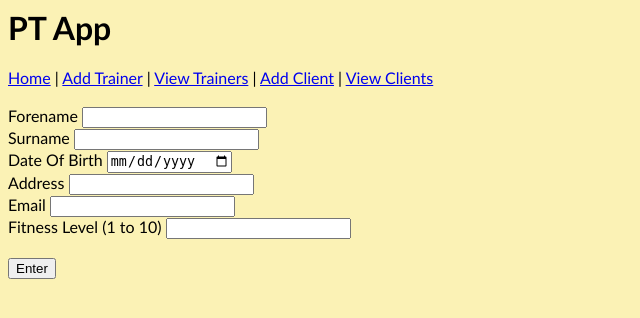
After one commit to MrLeonWeekes/personal-trainer, a Flask app: page /add-client in a window 1280 px wide. The commit adds this page. Shown: the top 318 px of the page, without its empty margins (0-640 px from the left). Run offline with Flask 2, Linux system fonts and the light colour scheme.

Commit message:
Pre delete function

```diff
--- a/application/__init__.py
+++ b/application/__init__.py
@@ -1,9 +1,12 @@
 from flask import Flask
 from flask_sqlalchemy import SQLAlchemy
 from os import getenv
+import pymysql
 
 app = Flask(__name__)
-app.config['SQLALCHEMY_DATABASE_URI'] = 'sqlite:///todoapp-db.db'
+# app.config['SQLALCHEMY_DATABASE_URI'] = 'sqlite:///personaltrainer-db.db'
+# app.config['SQLALCHEMY_DATABASE_URI'] = 'sqlite:///todoapp-db.db'
+app.config['SQLALCHEMY_DATABASE_URI'] = getenv("DATABASE_URI")
 app.config['SQLALCHEMY_TRACK_MODIFICATIONS'] = False
 app.config['SECRET_KEY'] = getenv('SECRET_KEY')
 
--- a/application/forms.py
+++ b/application/forms.py
@@ -11,15 +11,25 @@ class checkDateInFuture():
         if field.data < date.today():
             raise ValidationError(self.message)
 
-class UserForm(FlaskForm):
+        # -----------------------
+
+class ClientForm(FlaskForm):
     forename = StringField('Forename', validators=[DataRequired(), Length(min=1, max=30)])
     surname = StringField('Surname', validators=[DataRequired(), Length(min=1, max=30)])
+    dob = DateField('Date Of Birth', validators=[DataRequired(), checkDateInFuture("Please choose a date in the future")])
+    address = StringField('Address', validators=[DataRequired(), Length(min=1, max=50)])
+    email = StringField('Email', validators=[DataRequired(), Length(min=1, max=50)])
+    fitness_level = StringField('Fitness Level (1 to 10)', validators=[DataRequired(), Length(min=1, max=2)])
     submit = SubmitField('Enter')
 
-class TaskForm(FlaskForm):
-    task_name = StringField('Task Name', validators=[DataRequired(), Length(min=1, max=20)])
-    task_desc = TextAreaField('Description', validators=[DataRequired(), Length(min=1, max=100)])
-    task_status = SelectField('Status', choices=[('todo', 'todo'), ('done', 'done')])
-    due_date = DateField('Due Date', validators=[DataRequired(), checkDateInFuture("Please choose a date in the future")])
-    assigned_to = SelectField('Assign To', choices=[])
+class TrainerForm(FlaskForm):
+    forename = StringField('Forename', validators=[DataRequired(), Length(min=1, max=30)])
+    surname = StringField('Surname', validators=[DataRequired(), Length(min=1, max=30)])
+    skill = StringField('Skill', validators=[DataRequired(), Length(min=1, max=50)])
+    price = StringField('Price', validators=[DataRequired(), Length(min=1, max=10)])
     submit = SubmitField('Enter')
+
+class WorkoutForm(FlaskForm):
+    workout_date = DateField('Select a date to workout', validators=[DataRequired(), checkDateInFuture("Please choose a date in the future")])
+
+        # -----------------------
--- a/application/routes.py
+++ b/application/routes.py
@@ -8,92 +8,136 @@ from application.forms import *
 def index():
     return render_template('layout.html')
 
-@app.route('/view-tasks')
-def view_all_tasks():
-    tasks = Task.query.all()
-    return render_template('view_all.html', entity='Task', tasks=tasks)
+# @app.route('/view-tasks')
+# def view_all_tasks():
+#     tasks = Task.query.all()
+#     return render_template('view_all.html', entity='Task', tasks=tasks)
 
-@app.route('/add-task', methods=['GET', 'POST'])
-def create_new_task():
-    form = TaskForm()
-    users = User.query.all()
-    form.assigned_to.choices = [(user.uid, f"{user.forename} {user.surname}") for user in users]
-    if form.validate_on_submit():
-        t_name = form.task_name.data
-        t_desc = form.task_desc.data
-        due_date = form.due_date.data
-        uid = form.assigned_to.data
-        status = form.task_status.data
-        new_task = Task(task_name=t_name, task_desc=t_desc, task_status=status, due_date=due_date, assigned_to=uid)
-        db.session.add(new_task)
-        db.session.commit()
-        return redirect(url_for('view_all_tasks'))
-    errors = form.due_date.errors
-    errors += form.task_name.errors
-    return render_template('task_form.html', form = form, errors = errors)
+# @app.route('/add-task', methods=['GET', 'POST'])
+# def create_new_task():
+#     form = TaskForm()
+#     users = Trainer.query.all()
+#     form.assigned_to.choices = [(user.trainer_id, f"{user.forename} {user.surname}") for user in users]
+#     if form.validate_on_submit():
+#         t_name = form.task_name.data
+#         t_desc = form.task_desc.data
+#         due_date = form.due_date.data
+#         uid = form.assigned_to.data
+#         status = form.task_status.data
+#         new_task = Task(task_name=t_name, task_desc=t_desc, task_status=status, due_date=due_date, assigned_to=uid)
+#         db.session.add(new_task)
+#         db.session.commit()
+#         return redirect(url_for('view_all_tasks'))
+#     errors = form.due_date.errors
+#     errors += form.task_name.errors
+#     return render_template('task_form.html', form = form, errors = errors)
 
-@app.route('/update-task/<int:id>', methods=['GET', 'POST'])
-def update_task(id):
-    task_to_update = Task.query.get(id)
-    form = TaskForm()
-    users = User.query.all()
-    form.assigned_to.choices = [(user.uid, f"{user.forename} {user.surname}") for user in users]
-    if form.validate_on_submit():
-        task_to_update.task_name = form.task_name.data
-        task_to_update.task_desc = form.task_desc.data
-        task_to_update.due_date = form.due_date.data
-        task_to_update.status = form.task_status.data
-        task_to_update.assigned_to = form.assigned_to.data
-        db.session.commit()
-        return redirect(url_for('view_all_tasks'))
-    form.task_name.data = task_to_update.task_name
-    form.task_desc.data = task_to_update.task_desc
-    form.due_date.data = task_to_update.due_date
-    return render_template('task_form.html', form=form)
+# @app.route('/update-task/<int:id>', methods=['GET', 'POST'])
+# def update_task(id):
+#     task_to_update = Task.query.get(id)
+#     form = TaskForm()
+#     users = User.query.all()
+#     form.assigned_to.choices = [(user.uid, f"{user.forename} {user.surname}") for user in users]
+#     if form.validate_on_submit():
+#         task_to_update.task_name = form.task_name.data
+#         task_to_update.task_desc = form.task_desc.data
+#         task_to_update.due_date = form.due_date.data
+#         task_to_update.status = form.task_status.data
+#         task_to_update.assigned_to = form.assigned_to.data
+#         db.session.commit()
+#         return redirect(url_for('view_all_tasks'))
+#     form.task_name.data = task_to_update.task_name
+#     form.task_desc.data = task_to_update.task_desc
+#     form.due_date.data = task_to_update.due_date
+#     return render_template('task_form.html', form=form)
 
-@app.route('/delete-task/<int:id>')
+@app.route('/delete-client/<int:id>')
 def delete_task(id):
-    task_to_delete = Task.query.get(id)
-    db.session.delete(task_to_delete)
+    client_to_delete = Client.query.get(id)
+    db.session.delete(client_to_delete)
     db.session.commit()
-    return redirect(url_for('view_all_tasks'))
+    return redirect(url_for('view_all_clients'))
 
-@app.route('/view-users')
-def view_all_users():
-    users = User.query.all()
-    return render_template('view_all.html', entity='User', tasks=users)
+# @app.route('/view-users')
+# def view_all_users():
+#     users = User.query.all()
+#     return render_template('view_all.html', entity='User', tasks=users)
 
-@app.route('/add-user', methods=['GET', 'POST'])
-def add_user():
-    form = UserForm()
+# @app.route('/add-user', methods=['GET', 'POST'])
+# def add_user():
+#     form = UserForm()
+#     if form.validate_on_submit():
+#         forename = form.forename.data
+#         surname = form.surname.data
+#         new_user = User(forename=forename, surname=surname)
+#         db.session.add(new_user)
+#         db.session.commit()
+#         return redirect(url_for('view_all_users'))
+#     return render_template('user_form.html', form=form)
+
+    # -----------------------
+
+@app.route('/add-client', methods=['GET', 'POST'])
+def add_client():
+    form = ClientForm()
     if form.validate_on_submit():
         forename = form.forename.data
         surname = form.surname.data
-        new_user = User(forename=forename, surname=surname)
-        db.session.add(new_user)
+        dob = form.dob.data
+        address = form.address.data
+        email = form.email.data
+        fitness_level = form.fitness_level.data
+        new_client = Client(forename=forename, surname=surname, dob=dob, address=address, email=email, fitness_level=fitness_level)
+        db.session.add(new_client)
         db.session.commit()
-        return redirect(url_for('view_all_users'))
-    return render_template('user_form.html', form=form)
+        return redirect(url_for('view_all_clients'))
+    return render_template('client_form.html', form=form)
 
-@app.route('/update-user/<int:id>', methods = ['GET', 'POST'])
-def update_user(id):
-    user_to_update = User.query.get(id)
-    form = UserForm()
+@app.route('/view-clients')
+def view_all_clients():
+    clients = Client.query.all()
+    return render_template('view_all_clients.html', entity='Client', tasks=clients)
+
+@app.route('/add-trainer', methods=['GET', 'POST'])
+def add_trainer():
+    form = TrainerForm()
     if form.validate_on_submit():
-        forename, surname = form.forename.data, form.surname.data
-        user_to_update.forename = forename
-        user_to_update.surname = surname
+        forename = form.forename.data
+        surname = form.surname.data
+        skill = form.skill.data
+        price = form.price.data
+        new_trainer = Trainer(forename=forename, surname=surname, skill=skill, price=price)
+        db.session.add(new_trainer)
         db.session.commit()
-        return redirect(url_for('view_all_users'))
-    form.forename.data = user_to_update.forename
-    form.surname.data = user_to_update.surname
-    return render_template('user_form.html', form=form)
+        return redirect(url_for('view_all_trainers'))
+    return render_template('trainer_form.html', form=form)
 
-@app.route('/delete-user/<int:id>')
-def delete_user(id):
-    user_to_delete = User.query.get(id)
-    for task in user_to_delete.tasks:
-        db.session.delete(user_to_delete)
-    db.session.delete(user_to_delete)
-    db.session.commit()
-    return redirect(url_for('view_all_users'))
+@app.route('/view-trainers')
+def view_all_trainers():
+    trainers = Trainer.query.all()
+    return render_template('view_all_trainers.html', entity='Trainer', tasks=trainers)
+
+    # -----------------------
+
+# @app.route('/update-user/<int:id>', methods = ['GET', 'POST'])
+# def update_user(id):
+#     user_to_update = User.query.get(id)
+#     form = UserForm()
+#     if form.validate_on_submit():
+#         forename, surname = form.forename.data, form.surname.data
+#         user_to_update.forename = forename
+#         user_to_update.surname = surname
+#         db.session.commit()
+#         return redirect(url_for('view_all_users'))
+#     form.forename.data = user_to_update.forename
+#     form.surname.data = user_to_update.surname
+#     return render_template('user_form.html', form=form)
+
+# @app.route('/delete-user/<int:id>')
+# def delete_user(id):
+#     user_to_delete = Client.query.get(id)
+#     for client in user_to_delete.tasks:
+#         db.session.delete(user_to_delete)
+#     db.session.delete(user_to_delete)
+#     db.session.commit()
+#     return redirect(url_for('view_all_users'))
--- /dev/null
+++ b/application/templates/client_form.html
@@ -0,0 +1,16 @@
+{% extends 'layout.html' %}
+{% block body %}
+<div class="Form">
+    <form method="POST" action="">
+        {{ form.hidden_tag() }} <br>
+        {{ form.forename.label }} {{ form.forename }} <br>
+        {{ form.surname.label }} {{ form.surname }} <br>
+        {{ form.dob.label }} {{ form.dob }} <br>
+        {{ form.address.label }} {{ form.address }} <br>
+        {{ form.email.label }} {{ form.email }} <br>
+        {{ form.fitness_level.label }} {{ form.fitness_level }} <br>
+        <br>
+        {{ form.submit }}
+    </form>
+</div>
+{% endblock body %}
--- a/application/templates/layout.html
+++ b/application/templates/layout.html
@@ -6,10 +6,11 @@
 
 <body style="background-color:rgb(251, 242, 181); font-family:calibri;">
     <h1>PT App</h1>
-    <a href="{{ url_for('index') }}">Home</a> | <a href="{{ url_for('add_user') }}">Add User</a> | <a
-        href="{{ url_for('view_all_users') }}">View User</a> | <a href="{{ url_for('create_new_task') }}">Create
-        Task</a> | <a href="{{ url_for('view_all_tasks') }}">View
-        Tasks</a>
+    <a href="{{ url_for('index') }}">Home</a> | <a href="{{ url_for('add_trainer') }}">Add Trainer</a> | <a
+        href="{{ url_for('view_all_trainers') }}">View Trainers</a> | <a href="{{ url_for('add_client') }}">Add
+        Client</a> | <a href="{{ url_for('view_all_clients') }}">View
+        Clients</a>
+
     {% block body %}
     {% endblock body %}
 </body>
--- a/application/templates/task_form.html
+++ b/application/templates/task_form.html
@@ -1,4 +1,4 @@
-{% extends 'layout.html' %}
+<!-- {% extends 'layout.html' %}
 {% block body %}
 <div class="Form">
     <form method="POST" action="">
@@ -19,4 +19,4 @@
     {% endfor %}
     {% endif %}
 </div>
-{% endblock body %}
+{% endblock body %} -->
--- a/application/templates/user_form.html
+++ b/application/templates/user_form.html
@@ -1,12 +1,14 @@
-{% extends 'layout.html' %}
+<!-- {% extends 'layout.html' %}
 {% block body %}
 <div class="Form">
     <form method="POST" action="">
         {{ form.hidden_tag() }}
         {{ form.forename.label }} {{ form.forename }}
         {{ form.surname.label }} {{ form.surname }}
+
+
         <br>
         {{ form.submit }}
     </form>
 </div>
-{% endblock body %}
+{% endblock body %} -->
--- a/application/templates/view_all.html
+++ b/application/templates/view_all.html
@@ -1,4 +1,4 @@
-{% extends 'layout.html' %}
+<!-- {% extends 'layout.html' %}
 {% block body %}
 <h2>{{ entity }} List</h2>
 {% for task in tasks %}
@@ -8,4 +8,4 @@ Assignee: {{ task.user.__str__() }}
 {% endif %}
 <br>
 {% endfor %}
-{% endblock body %}
+{% endblock body %} -->
```
Also changed, not shown: application/models.py (+31 -14 lines), application/templates/trainer_form.html (added, +14 -0 lines), application/templates/view_all_clients.html (added, +11 -0 lines), application/templates/view_all_trainers.html (added, +11 -0 lines), create.py (+20 -1 lines).
